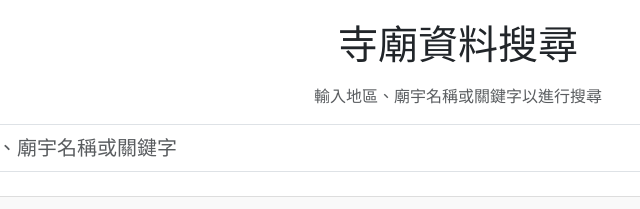
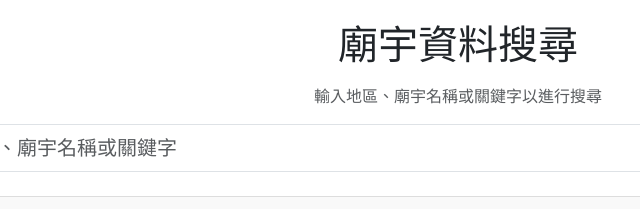
Before and after one commit to Oswlad/appleSafe, a plain HTML site: page index.html in a window 1280 px wide. Shown: the top 209 px of the page, 182-822 px from the left. Drawn offline with nearby package versions, Linux system fonts and the light colour scheme.

Commit message:
edit wording
edit wording

```diff
--- a/index.html
+++ b/index.html
@@ -3,7 +3,7 @@
 <head>
     <meta charset="UTF-8">
     <meta name="viewport" content="width=device-width, initial-scale=1.0">
-    <title>寺廟資料搜尋</title>
+    <title>廟宇資料搜尋</title>
     <!-- 引入 Bootstrap CSS -->
     <link href="https://cdn.jsdelivr.net/npm/bootstrap@5.3.2/dist/css/bootstrap.min.css" rel="stylesheet">
     <!-- 自訂樣式 -->
@@ -86,7 +86,7 @@
     <div class="container">
         <div class="row mb-4">
             <div class="col-12 text-center">
-                <h1 class="mb-3">寺廟資料搜尋</h1>
+                <h1 class="mb-3">廟宇資料搜尋</h1>
                 <p class="text-muted">輸入地區、廟宇名稱或關鍵字以進行搜尋</p>
                 <input type="text" id="search" class="form-control form-control-lg" placeholder="輸入地區、廟宇名稱或關鍵字">
             </div>
```
Also changed, not shown: 1 other file.
